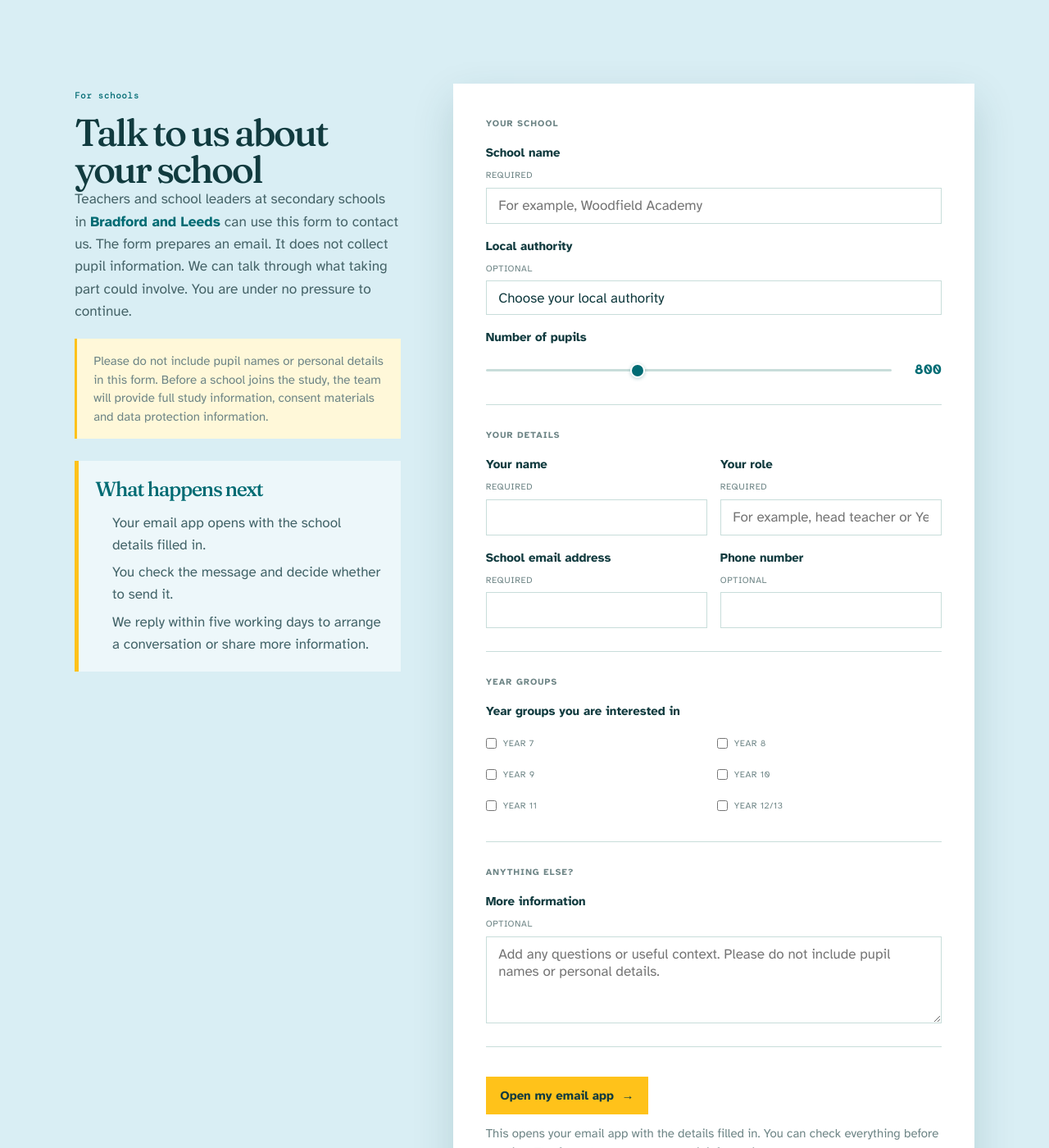
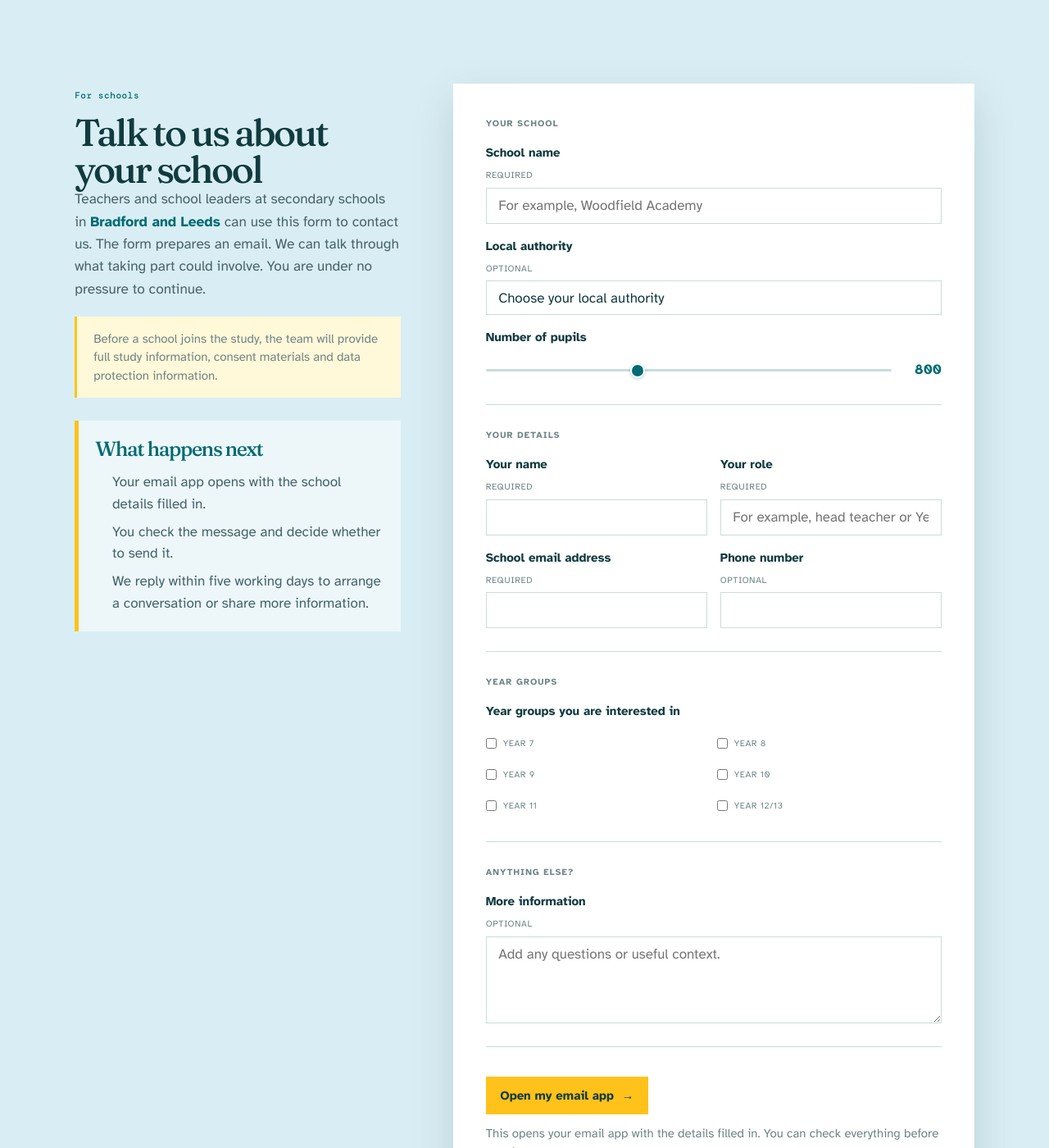
Before and after one commit to faisalmushtaq/myphone-mybrain, a Jekyll site: the page built from schools.md, in a window 1280 px wide and 1400 px high, scrolled down 3583 px. Shown: the whole window at 82% size. Built offline with Jekyll 4.4.1, drawn with Linux system fonts in a browser that asks for light colours; some of the changed text lies outside the part shown.

Commit message:
Remove pupil information instruction from school form

```diff
--- a/_data/content.yml
+++ b/_data/content.yml
@@ -75,9 +75,9 @@ steps:
 signup:
   title: "Talk to us about your school"
   intro: |
-    Teachers and school leaders at secondary schools in **Bradford and Leeds** can use this form to contact us. The form prepares an email. It does not collect pupil information. We can talk through what taking part could involve. You are under no pressure to continue.
+    Teachers and school leaders at secondary schools in **Bradford and Leeds** can use this form to contact us. The form prepares an email. We can talk through what taking part could involve. You are under no pressure to continue.
   email: "brainpop@leeds.ac.uk"
-  privacy_note: "Please do not include pupil names or personal details in this form. Before a school joins the study, the team will provide full study information, consent materials and data protection information."
+  privacy_note: "Before a school joins the study, the team will provide full study information, consent materials and data protection information."
 
 contact:
   heading: "Get in touch"
--- a/_data/faqs.yml
+++ b/_data/faqs.yml
@@ -72,7 +72,7 @@
 
 - question: "How can my school get involved?"
   answer: |
-    Teachers and school leaders at secondary schools in Bradford or Leeds can use the [school form](/myphone-mybrain/schools/#signup) to contact us. Please only include school contact details. Do not include pupil information. We will reply to talk through next steps.
+    Teachers and school leaders at secondary schools in Bradford or Leeds can use the [school form](/myphone-mybrain/schools/#signup) to contact us. We will reply to talk through next steps.
 
 - question: "How can I ask another question?"
   answer: |
--- a/_includes/signup.html
+++ b/_includes/signup.html
@@ -88,13 +88,13 @@
         <span class="form-section-label">Anything else?</span>
         <label>
           More information <span>optional</span>
-          <textarea name="message" rows="4" placeholder="Add any questions or useful context. Please do not include pupil names or personal details."></textarea>
+          <textarea name="message" rows="4" placeholder="Add any questions or useful context."></textarea>
         </label>
       </div>
 
       <div class="form-submit">
         <button type="submit" class="btn btn-primary">Open my email app &nbsp;&rarr;</button>
-        <p class="form-help">This opens your email app with the details filled in. You can check everything before sending. The form does not collect pupil information.</p>
+        <p class="form-help">This opens your email app with the details filled in. You can check everything before sending.</p>
       </div>
     </form>
   </div>
--- a/assets/js/form.js
+++ b/assets/js/form.js
@@ -104,15 +104,11 @@ if (form) {
       `Email:             ${get('email')}`,
       `Phone:             ${get('phone') || 'Not provided'}`,
       ``,
-      `--- Participation interest ---`,
+      `--- Year groups ---`,
       `Year groups:       ${checks('year_groups')}`,
-      `Topics to discuss: ${checks('interest')}`,
       ``,
       `--- Additional information ---`,
       `${get('message') || 'Nothing added.'}`,
-      ``,
-      `---`,
-      `Please do not include pupil names or individual pupil information in replies.`,
     ].join('\n'));
 
     window.location.href = `mailto:${recipient}?subject=${subject}&body=${body}`;
```
